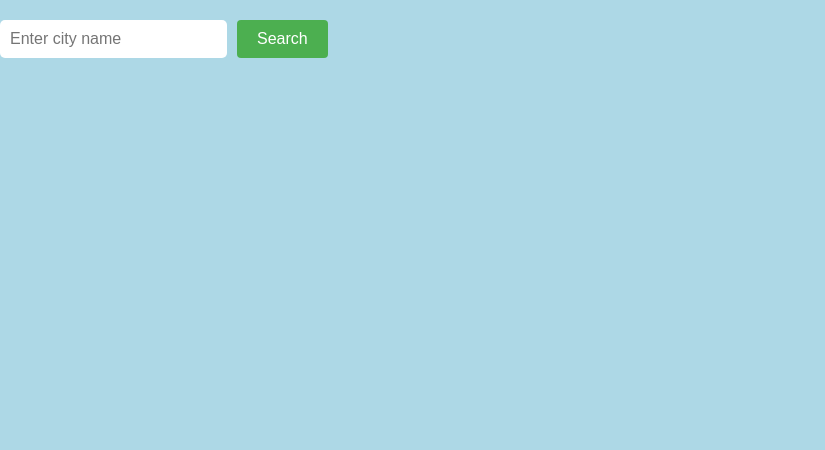
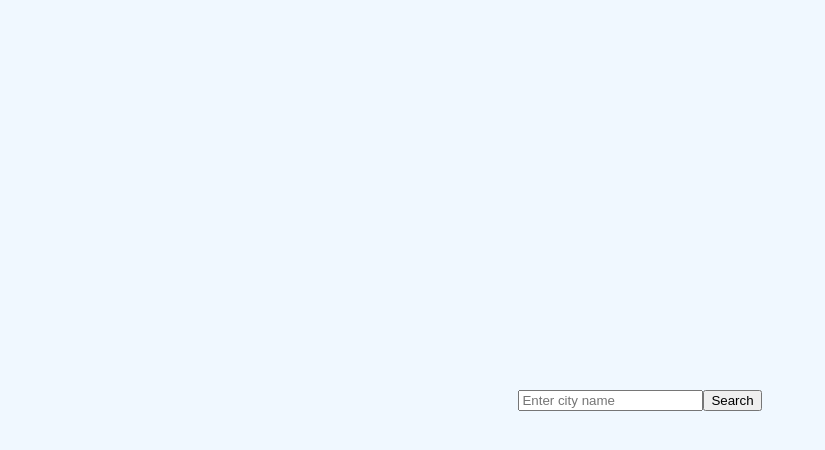
Before and after one commit to roopa26/WeatherApp, a React (Create React App) app: page / in a window 1280 px wide. Shown: the top 450 px of the page, without its empty margins (0-825 px from the left). Built offline with nearby package versions, Linux system fonts and the light colour scheme.

Commit message:
weather app

```diff
--- a/src/App.js
+++ b/src/App.js
@@ -1,146 +1,146 @@
-import React, { useState } from 'react';
+// import React, { useState } from 'react';
+// import './App.css';
+
+// function App() {
+//   const [searchCity, setSearchCity] = useState('');
+//   const [cityData, setCityData] = useState(null);
+//   const [isLoading, setIsLoading] = useState(false);
+
+//   const API_KEY = 'f6ef39f9a1d94b98943165233232709'; // Replace with your actual API key
+
+//   const handleSearch = async () => {
+//     if (!searchCity.trim()) {
+//       alert('Please enter a city name.');
+//       return;
+//     }
+
+//     setIsLoading(true);
+
+//     try {
+//       const response = await fetch(`https://api.weatherapi.com/v1/current.json?key=${API_KEY}&q=${searchCity}`);
+//       const data = await response.json();
+
+//       if (response.ok) {
+//         setCityData(data);
+//       } else {
+//         alert('Failed to fetch weather data');
+//         setCityData(null)
+//       }
+//     } catch (err) {
+//       alert('Failed to fetch weather data');
+//     } finally {
+//       setIsLoading(false);
+//     }
+//   };
+
+//   return (
+//     <div className="App">
+//       <div className="search-container">
+//         <input
+//           type="text"
+//           placeholder="Enter city name"
+//           value={searchCity}
+//           onChange={(e) => setSearchCity(e.target.value)}
+//         />
+//         <button onClick={handleSearch}>Search</button>
+//       </div>
+
+//       {isLoading && <p className="loading">Loading data...</p>}
+
+//       {cityData && (
+//       <div className='weather-cards'>
+//         <div className="weather-card">
+//           <p>Temperature</p>
+//           <p> {cityData.current.temp_c}°C</p>
+//         </div>
+//         <div className="weather-card">
+//           <p>Humidity</p>
+//           <p> {cityData.current.humidity}°C</p>
+//         </div>
+//         <div className="weather-card">
+//           <p>Condition</p>
+//           <p> {cityData.current.condition.text}°C</p>
+//         </div>
+//         <div className="weather-card">
+//           <p>Wind Speed</p>
+//           <p> {cityData.current.wind_kph}°C</p>
+//         </div>
+//       </div>
+//       )}
+//     </div>
+//   );
+// }
+
+//export default App;
+
+import { useEffect, useState } from "react";
 import './App.css';
+import axios from "axios";
 
-function App() {
-  const [searchCity, setSearchCity] = useState('');
-  const [cityData, setCityData] = useState(null);
+const SearchBar = ({ onSearch}) => {
+  const [searchvalue, setSearchValue] = useState("");
+const handleSearch = () => {
+  onSearch(searchvalue);
+}
+
+  return(<div className="search-bar">
+    <input placeholder="Enter city name" type="text" value={searchvalue} onChange={(event) => {setSearchValue(event.target.value)}}/>
+    <button onClick={handleSearch}>Search</button>
+  </div>)
+};
+
+const WeatherCard = ({title, value}) =>{
+  return(
+    <div className="weather-card">
+        <h3>{title}</h3>
+        <p>{value}</p>
+    </div>
+  )
+}
+
+
+const WeatherDisplay = ({city}) =>{
+  const [weatherData, setWeatherData] = useState(null);
   const [isLoading, setIsLoading] = useState(false);
 
-  const API_KEY = 'f6ef39f9a1d94b98943165233232709'; // Replace with your actual API key
+  useEffect(()=>{
+    if(city){
+      setIsLoading(true);
+      axios.get(`https://api.weatherapi.com/v1/current.json`,{
+        params:{
+          key:"f6ef39f9a1d94b98943165233232709",
+          q:city
+        }
+      }).then((response)=>{setWeatherData(response.data)})
+      .catch((error)=>{ console.error("error fectching weather data"); alert('Failed to fetch weather data')})
+      .finally(()=>{setIsLoading(false)})
+    }
+  },[city])
 
-  const handleSearch = async () => {
-    if (!searchCity.trim()) {
-      alert('Please enter a city name.');
-      return;
-    }
-
-    setIsLoading(true);
-
-    try {
-      const response = await fetch(`https://api.weatherapi.com/v1/current.json?key=${API_KEY}&q=${searchCity}`);
-      const data = await response.json();
-
-      if (response.ok) {
-        setCityData(data);
-      } else {
-        alert('Failed to fetch weather data');
-        setCityData(null)
-      }
-    } catch (err) {
-      alert('Failed to fetch weather data');
-    } finally {
-      setIsLoading(false);
-    }
-  };
-
-  return (
-    <div className="App">
-      <div className="search-container">
-        <input
-          type="text"
-          placeholder="Enter city name"
-          value={searchCity}
-          onChange={(e) => setSearchCity(e.target.value)}
-        />
-        <button onClick={handleSearch}>Search</button>
-      </div>
-
-      {isLoading && <p className="loading">Loading data...</p>}
-
-      {cityData && (
-      <div className='weather-cards'>
-        <div className="weather-card">
-          <p>Temperature</p>
-          <p> {cityData.current.temp_c}°C</p>
-        </div>
-        <div className="weather-card">
-          <p>Humidity</p>
-          <p> {cityData.current.humidity}°C</p>
-        </div>
-        <div className="weather-card">
-          <p>Condition</p>
-          <p> {cityData.current.condition.text}°C</p>
-        </div>
-        <div className="weather-card">
-          <p>Wind Speed</p>
-          <p> {cityData.current.wind_kph}°C</p>
-        </div>
-      </div>
-      )}
+  return(
+    <div className="weather-display">
+        {isLoading && <p>Loading data...</p>}
+        {!isLoading && weatherData && <div className="weather-cards">
+            <WeatherCard title="Temperature" value={`${weatherData.current.temp_c}°C`}/>
+            <WeatherCard title="Humidity" value={`${weatherData.current.humidity}%`}/>
+            <WeatherCard title="Condition" value={`${weatherData.current.condition.text}`}/>
+            <WeatherCard title="Wind Speed" value={`${weatherData.current.wind_kph} kph`}/>
+          </div>}
     </div>
-  );
+  )
 }
 
-export default App;
+export default function App(){
+  const [city, setCity] = useState("");
 
-// import { useEffect, useState } from "react";
-// import './App.css';
-// import axios from "axios";
+  const handleSearch =(searchCity) =>{
+    setCity(searchCity);
+  }
 
-// const SearchBar = ({ onSearch}) => {
-//   const [searchvalue, setSearchValue] = useState("");
-// const handleSearch = () => {
-//   onSearch(searchvalue);
-// }
-
-//   return(<div className="search-bar">
-//     <input placeholder="Enter city name" type="text" value={searchvalue} onChange={(event) => {setSearchValue(event.target.value)}}/>
-//     <button onClick={handleSearch}>Search</button>
-//   </div>)
-// };
-
-// const WeatherCard = ({title, value}) =>{
-//   return(
-//     <div className="weather-card">
-//         <h3>{title}</h3>
-//         <p>{value}</p>
-//     </div>
-//   )
-// }
-
-
-// const WeatherDisplay = ({city}) =>{
-//   const [weatherData, setWeatherData] = useState(null);
-//   const [isLoading, setIsLoading] = useState(false);
-
-//   useEffect(()=>{
-//     if(city){
-//       setIsLoading(true);
-//       axios.get(`https://api.weatherapi.com/v1/current.json`,{
-//         params:{
-//           key:"f6ef39f9a1d94b98943165233232709",
-//           q:city
-//         }
-//       }).then((response)=>{setWeatherData(response.data)})
-//       .catch((error)=>{ console.error("error fectching weather data"); alert('Failed to fetch weather data')})
-//       .finally(()=>{setIsLoading(false)})
-//     }
-//   },[city])
-
-//   return(
-//     <div className="weather-display">
-//         {isLoading && <p>Loading data...</p>}
-//         {!isLoading && weatherData && <div className="weather-cards">
-//             <WeatherCard title="Temperature" value={`${weatherData.current.temp_c}°C`}/>
-//             <WeatherCard title="Humidity" value={`${weatherData.current.humidity}%`}/>
-//             <WeatherCard title="Condition" value={`${weatherData.current.condition.text}`}/>
-//             <WeatherCard title="Wind Speed" value={`${weatherData.current.wind_kph} kph`}/>
-//           </div>}
-//     </div>
-//   )
-// }
-
-// export default function App(){
-//   const [city, setCity] = useState("");
-
-//   const handleSearch =(searchCity) =>{
-//     setCity(searchCity);
-//   }
-
-//   return(
-//     <div className="app">
-//       <SearchBar onSearch={handleSearch}/>
-//       <WeatherDisplay city={city}/>
-//     </div>
-//   )
-// }
+  return(
+    <div className="app">
+      <SearchBar onSearch={handleSearch}/>
+      <WeatherDisplay city={city}/>
+    </div>
+  )
+}
```
